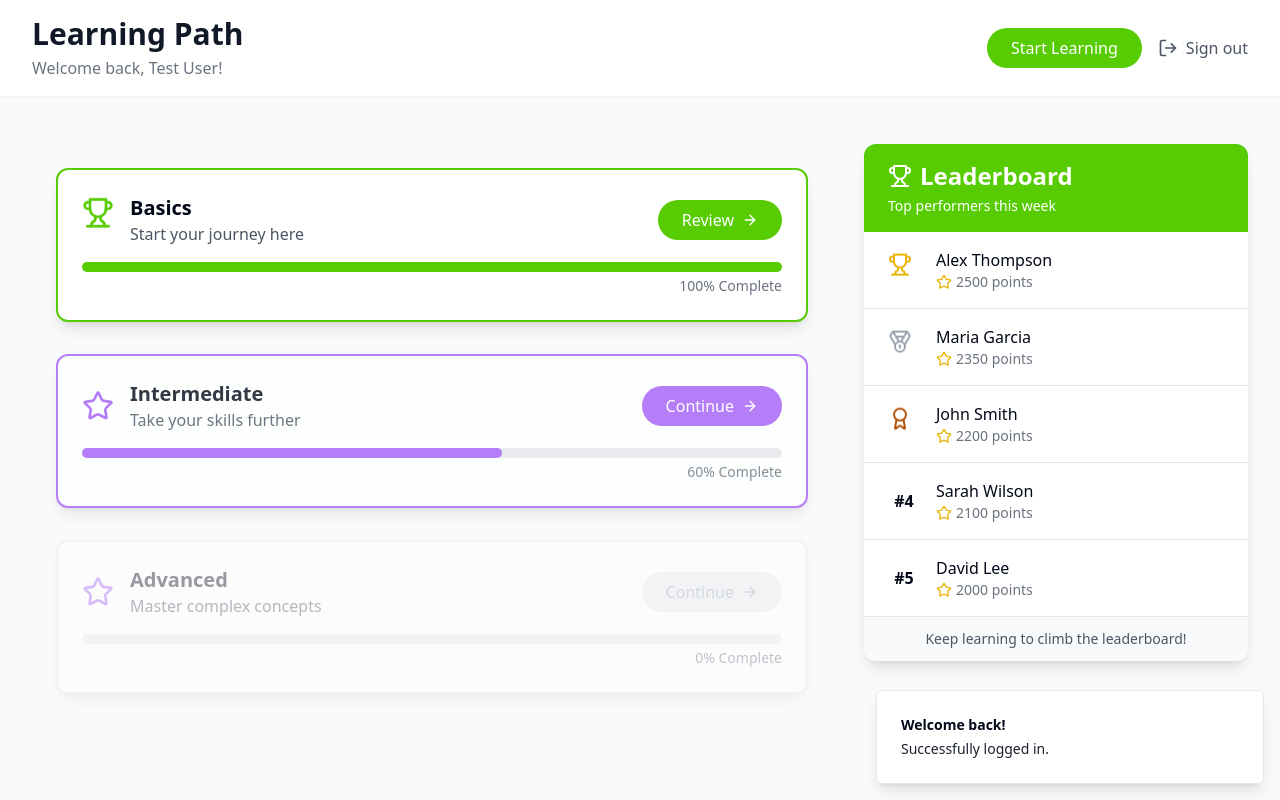
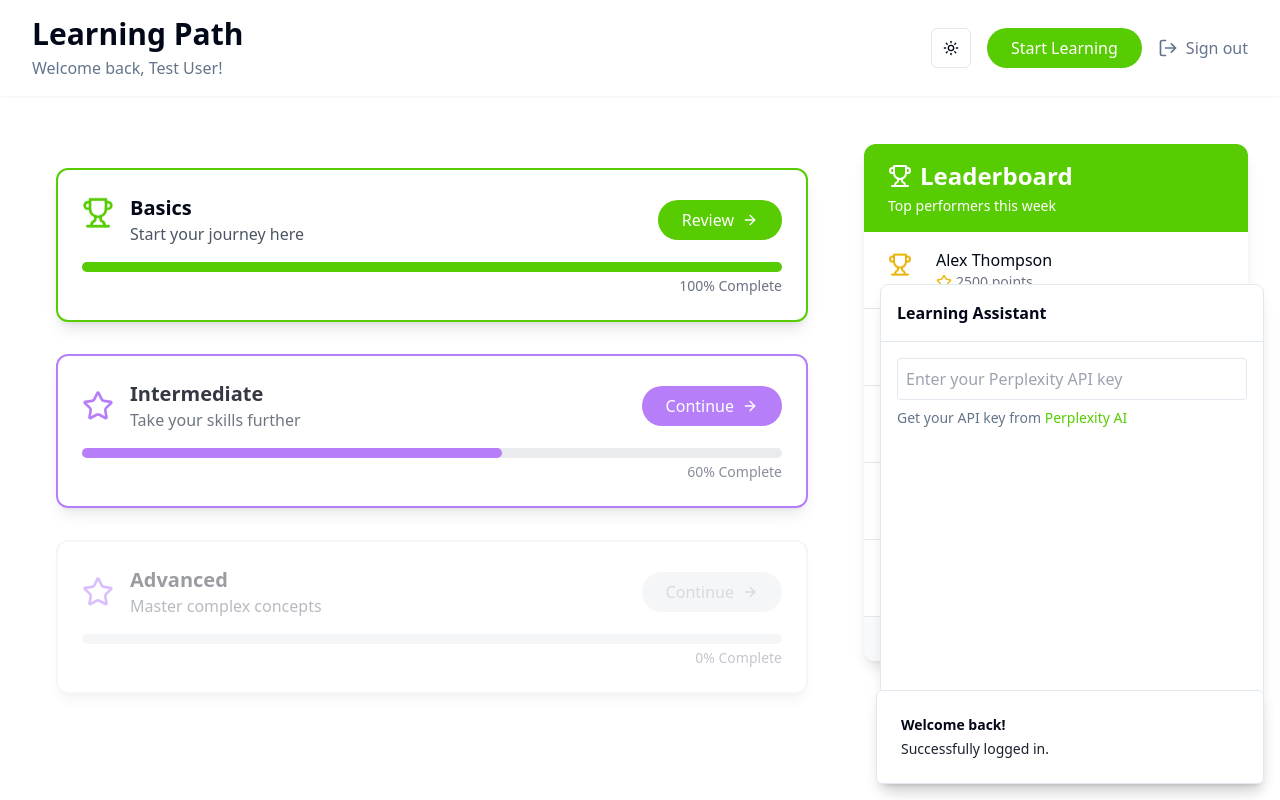
Before and after one commit to mrinalrajl/study-synergy-loop, a React (Vite) app: page /login in a window 1280 px wide. Both pictures are taken after typing "name@example.com", "Sample123" into the empty fields and a click on the button "Sign in". Built offline with nearby package versions, Linux system fonts and the light colour scheme.

Commit message:
Add dark/light mode and chatbot
Add dark and light modes to the application.  Integrate a chatbot using open-source/free APIs to suggest new courses and help users achieve goals.

```diff
--- a/src/App.tsx
+++ b/src/App.tsx
@@ -4,6 +4,7 @@ import { Toaster as Sonner } from "@/components/ui/sonner";
 import { TooltipProvider } from "@/components/ui/tooltip";
 import { QueryClient, QueryClientProvider } from "@tanstack/react-query";
 import { BrowserRouter, Routes, Route, Navigate } from "react-router-dom";
+import { ThemeProvider } from "next-themes";
 import { AuthProvider } from "./contexts/AuthContext";
 import Index from "./pages/Index";
 import Login from "./pages/Login";
@@ -40,6 +41,7 @@ const AppRoutes = () => {
 
 const App = () => (
   <QueryClientProvider client={queryClient}>
+    <ThemeProvider attribute="class" defaultTheme="system" enableSystem>
       <TooltipProvider>
         <BrowserRouter>
           <AuthProvider>
@@ -49,6 +51,7 @@ const App = () => (
           </AuthProvider>
         </BrowserRouter>
       </TooltipProvider>
+    </ThemeProvider>
   </QueryClientProvider>
 );
 
--- /dev/null
+++ b/src/components/CourseChat.tsx
@@ -0,0 +1,145 @@
+
+import { useState } from "react";
+import { Send } from "lucide-react";
+import { useToast } from "@/hooks/use-toast";
+
+export const CourseChat = () => {
+  const [message, setMessage] = useState("");
+  const [apiKey, setApiKey] = useState("");
+  const [messages, setMessages] = useState<{ role: "user" | "assistant", content: string }[]>([]);
+  const [isLoading, setIsLoading] = useState(false);
+  const { toast } = useToast();
+
+  const handleSubmit = async (e: React.FormEvent) => {
+    e.preventDefault();
+    if (!message.trim()) return;
+    if (!apiKey) {
+      toast({
+        title: "API Key Required",
+        description: "Please enter your Perplexity API key to use the chat feature.",
+        variant: "destructive",
+      });
+      return;
+    }
+
+    const userMessage = { role: "user" as const, content: message };
+    setMessages(prev => [...prev, userMessage]);
+    setMessage("");
+    setIsLoading(true);
+
+    try {
+      const response = await fetch('https://api.perplexity.ai/chat/completions', {
+        method: 'POST',
+        headers: {
+          'Authorization': `Bearer ${apiKey}`,
+          'Content-Type': 'application/json',
+        },
+        body: JSON.stringify({
+          model: 'llama-3.1-sonar-small-128k-online',
+          messages: [
+            {
+              role: 'system',
+              content: 'You are a helpful learning assistant that suggests personalized courses and helps users achieve their learning goals. Keep responses focused on educational guidance and motivation.'
+            },
+            ...messages,
+            userMessage
+          ],
+          temperature: 0.7,
+          max_tokens: 1000,
+        }),
+      });
+
+      if (!response.ok) throw new Error('API request failed');
+
+      const data = await response.json();
+      const assistantMessage = { role: "assistant" as const, content: data.choices[0].message.content };
+      setMessages(prev => [...prev, assistantMessage]);
+    } catch (error) {
+      toast({
+        title: "Error",
+        description: "Failed to get a response. Please try again.",
+        variant: "destructive",
+      });
+    } finally {
+      setIsLoading(false);
+    }
+  };
+
+  return (
+    <div className="fixed bottom-4 right-4 w-96 h-[500px] bg-background border border-border rounded-lg shadow-lg flex flex-col">
+      <div className="p-4 border-b border-border">
+        <h3 className="font-semibold">Learning Assistant</h3>
+      </div>
+
+      {!apiKey && (
+        <div className="p-4">
+          <input
+            type="password"
+            placeholder="Enter your Perplexity API key"
+            className="w-full p-2 border rounded"
+            value={apiKey}
+            onChange={(e) => setApiKey(e.target.value)}
+          />
+          <p className="text-sm text-muted-foreground mt-2">
+            Get your API key from{" "}
+            <a
+              href="https://docs.perplexity.ai/docs/getting-started"
+              target="_blank"
+              rel="noopener noreferrer"
+              className="text-primary hover:underline"
+            >
+              Perplexity AI
+            </a>
+          </p>
+        </div>
+      )}
+
+      <div className="flex-1 overflow-y-auto p-4 space-y-4">
+        {messages.map((msg, i) => (
+          <div
+            key={i}
+            className={`flex ${
+              msg.role === "user" ? "justify-end" : "justify-start"
+            }`}
+          >
+            <div
+              className={`max-w-[80%] p-3 rounded-lg ${
+                msg.role === "user"
+                  ? "bg-primary text-primary-foreground ml-4"
+                  : "bg-muted text-foreground mr-4"
+              }`}
+            >
+              {msg.content}
+            </div>
+          </div>
+        ))}
+        {isLoading && (
+          <div className="flex justify-start">
+            <div className="bg-muted text-foreground p-3 rounded-lg animate-pulse">
+              Thinking...
+            </div>
+          </div>
+        )}
+      </div>
+
+      <form onSubmit={handleSubmit} className="p-4 border-t border-border">
+        <div className="flex gap-2">
+          <input
+            type="text"
+            value={message}
+            onChange={(e) => setMessage(e.target.value)}
+            placeholder="Ask about courses or learning goals..."
+            className="flex-1 p-2 border rounded-lg focus:outline-none focus:ring-2 focus:ring-primary"
+          />
+          <button
+            type="submit"
+            disabled={isLoading}
+            className="p-2 bg-primary text-primary-foreground rounded-lg hover:bg-primary-hover disabled:opacity-50"
+          >
+            <Send className="w-5 h-5" />
+          </button>
+        </div>
+      </form>
+    </div>
+  );
+};
--- /dev/null
+++ b/src/components/ThemeToggle.tsx
@@ -0,0 +1,37 @@
+
+import { Moon, Sun } from "lucide-react";
+import { useTheme } from "next-themes";
+import { Button } from "@/components/ui/button";
+import {
+  DropdownMenu,
+  DropdownMenuContent,
+  DropdownMenuItem,
+  DropdownMenuTrigger,
+} from "@/components/ui/dropdown-menu";
+
+export function ThemeToggle() {
+  const { setTheme } = useTheme();
+
+  return (
+    <DropdownMenu>
+      <DropdownMenuTrigger asChild>
+        <Button variant="outline" size="icon">
+          <Sun className="h-[1.2rem] w-[1.2rem] rotate-0 scale-100 transition-all dark:-rotate-90 dark:scale-0" />
+          <Moon className="absolute h-[1.2rem] w-[1.2rem] rotate-90 scale-0 transition-all dark:rotate-0 dark:scale-100" />
+          <span className="sr-only">Toggle theme</span>
+        </Button>
+      </DropdownMenuTrigger>
+      <DropdownMenuContent align="end">
+        <DropdownMenuItem onClick={() => setTheme("light")}>
+          Light
+        </DropdownMenuItem>
+        <DropdownMenuItem onClick={() => setTheme("dark")}>
+          Dark
+        </DropdownMenuItem>
+        <DropdownMenuItem onClick={() => setTheme("system")}>
+          System
+        </DropdownMenuItem>
+      </DropdownMenuContent>
+    </DropdownMenu>
+  );
+}
--- a/src/pages/Index.tsx
+++ b/src/pages/Index.tsx
@@ -1,6 +1,8 @@
 
 import { LearningPath } from "@/components/LearningPath";
 import { Leaderboard } from "@/components/Leaderboard";
+import { CourseChat } from "@/components/CourseChat";
+import { ThemeToggle } from "@/components/ThemeToggle";
 import { useAuth } from "@/contexts/AuthContext";
 import { LogOut } from "lucide-react";
 
@@ -8,24 +10,25 @@ const Index = () => {
   const { user, logout } = useAuth();
 
   return (
-    <div className="min-h-screen bg-gray-50">
-      <header className="bg-white shadow-sm">
+    <div className="min-h-screen bg-background">
+      <header className="bg-card shadow-sm">
         <div className="max-w-7xl mx-auto px-4 sm:px-6 lg:px-8 py-4">
           <div className="flex justify-between items-center">
             <div>
-              <h1 className="text-3xl font-bold text-gray-900">Learning Path</h1>
-              <p className="text-gray-500 mt-1">Welcome back, {user?.name}!</p>
+              <h1 className="text-3xl font-bold text-foreground">Learning Path</h1>
+              <p className="text-muted-foreground mt-1">Welcome back, {user?.name}!</p>
             </div>
             <div className="flex items-center gap-4">
+              <ThemeToggle />
               <button
-                className="bg-primary hover:bg-primary-hover text-white px-6 py-2 rounded-full transition-all duration-300 transform hover:scale-105 focus:outline-none focus:ring-2 focus:ring-primary focus:ring-opacity-50"
+                className="bg-primary hover:bg-primary-hover text-primary-foreground px-6 py-2 rounded-full transition-all duration-300 transform hover:scale-105 focus:outline-none focus:ring-2 focus:ring-primary focus:ring-opacity-50"
                 title="Begin your learning journey"
               >
                 Start Learning
               </button>
               <button
                 onClick={logout}
-                className="flex items-center gap-2 text-gray-600 hover:text-gray-900"
+                className="flex items-center gap-2 text-muted-foreground hover:text-foreground"
                 title="Sign out"
               >
                 <LogOut className="w-5 h-5" />
@@ -45,6 +48,7 @@ const Index = () => {
           </div>
         </div>
       </main>
+      <CourseChat />
     </div>
   );
 };
```
Lines whose indentation alone changed are shown as unchanged.
